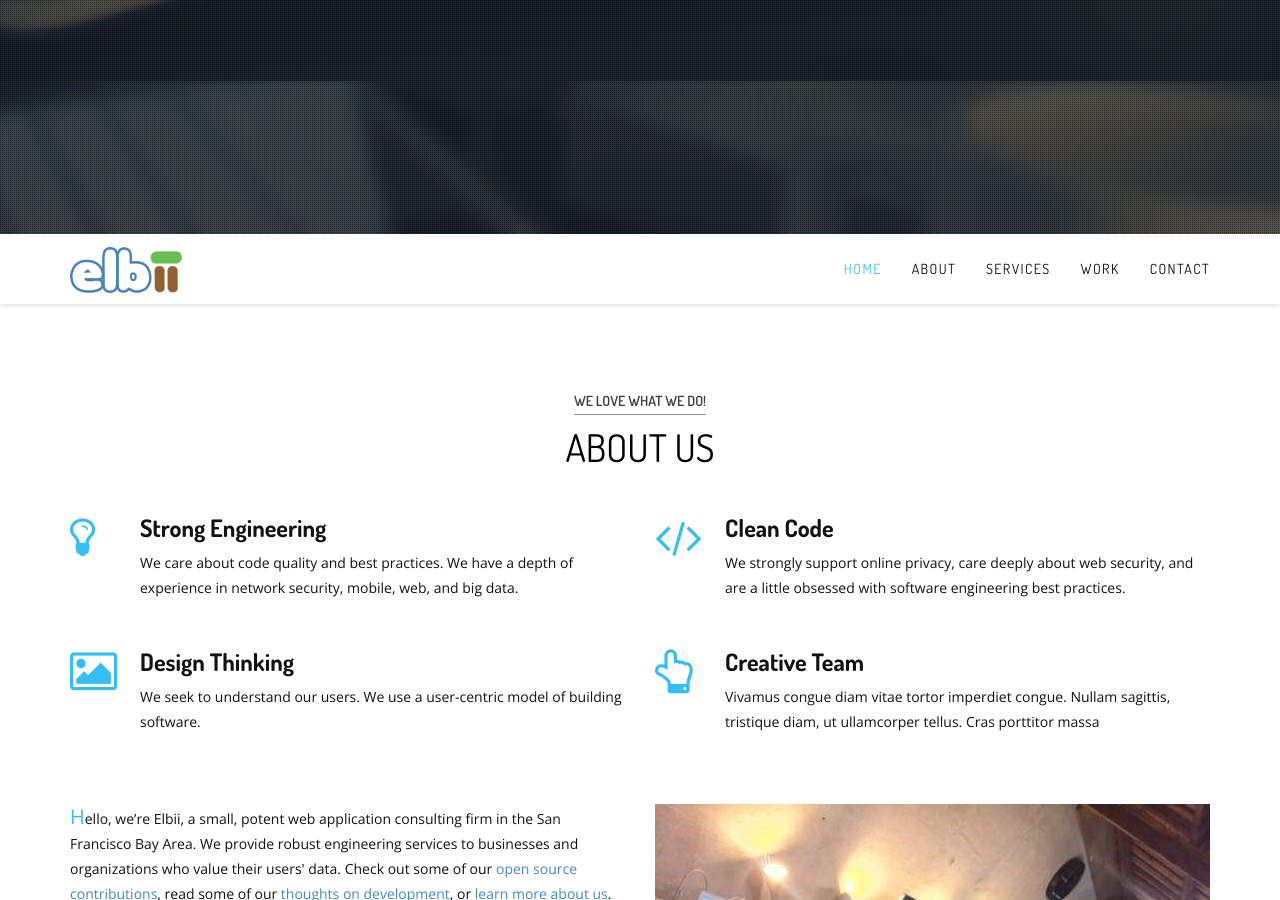
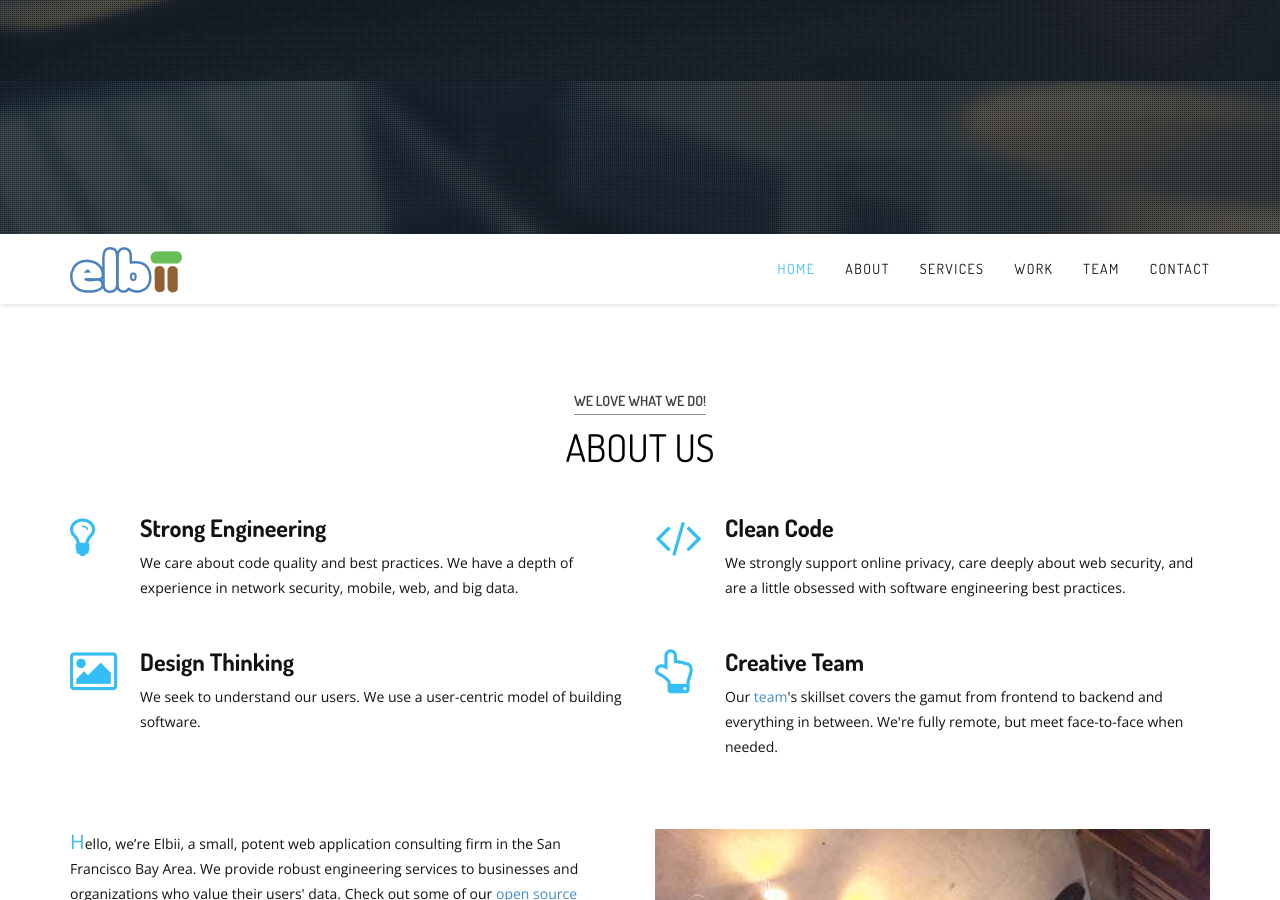
Before and after one commit to elbii/elbii.com, a Jekyll site: the page built from index.html, in a window 1280 px wide and 900 px high, scrolled down 666 px. Built offline with Jekyll 4.4.1, drawn with Linux system fonts in a browser that asks for light colours; Markdown is read by kramdown in place of the engine named in the settings.

Commit message:
team anchors and copy

```diff
--- a/index.html
+++ b/index.html
@@ -52,6 +52,7 @@ title: Web Engineering Consulting | Elbii
                     <li><a href="#about">About</a></li>
                     <li><a href="#services">Services</a></li>
                     <li><a href="#work">Work</a></li>
+                    <li><a href="#team">Team</a></li>
 
                     <!-- <li class="dropdown"> -->
                     <!--     <a href="#" data-toggle="dropdown" class="dropdown-toggle js-activated">Pages <b class="caret"></b></a> -->
@@ -131,7 +132,7 @@ title: Web Engineering Consulting | Elbii
                         <div class="about-box-text">
                             <h4>Creative Team </h4>
                             <p>
-                                Vivamus congue diam vitae tortor imperdiet congue. Nullam sagittis, tristique diam, ut ullamcorper tellus. Cras porttitor massa
+                              Our <a href="#team">team</a>'s skillset covers the gamut from frontend to backend and everything in between. We're fully remote, but meet face-to-face when needed.
                             </p>
                         </div>
                     </div><!--about us box end-->
@@ -621,6 +622,7 @@ title: Web Engineering Consulting | Elbii
         </div>
     </div>
     <!--testimonials-->
+    <a name="team"></a>
     <div class="work-section-2">
         <div class="container">
             <div class="row">
```
